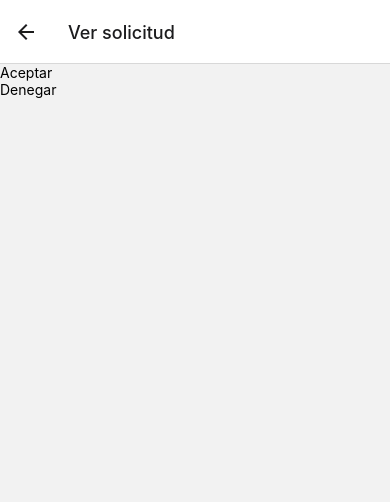
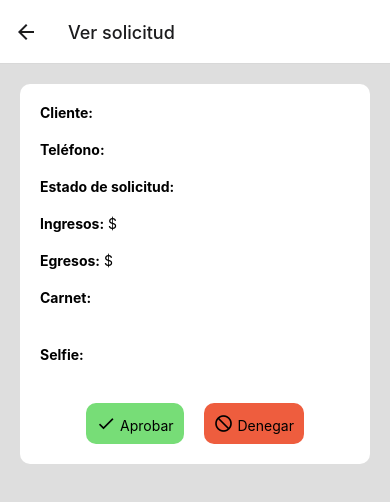
Before and after one commit to DMancia03/cliente-desafio-dps, a React Native app: screen /VerSolicitud in a window 390 px wide. Shown: the top 502 px of the page. Built offline with nearby package versions, Linux system fonts and the light colour scheme; no server answers.

Commit message:
Agregando diseño a solicitud individual

```diff
--- a/src/components/SolicitudResumen.js
+++ b/src/components/SolicitudResumen.js
@@ -6,7 +6,7 @@ import Icon from 'react-native-vector-icons/MaterialCommunityIcons';
 const SolicitudResumen = ({ solicitud, verSolicitud }) => {
     return (
         <View style={styles.container}>
-            <Text><Text style={styles.bolder}>Usuario:</Text> {solicitud.nombre}</Text>
+            <Text><Text style={styles.bolder}>Cliente:</Text> {solicitud.nombre}</Text>
             <Text><Text style={styles.bolder}>Teléfono:</Text> {solicitud.telefono}</Text>
             <Text><Text style={styles.bolder}>Estado de solicitud:</Text> {solicitud.estado}</Text>
             <TouchableOpacity style={styles.buttonDetails} onPress={() => {verSolicitud(solicitud)}}>
--- a/src/screens/VerSolicitud.js
+++ b/src/screens/VerSolicitud.js
@@ -1,22 +1,88 @@
 import React, { useState, useEffect } from "react";
-import { View, Text, Alert, TouchableOpacity } from "react-native";
+import { View, Text, Alert, TouchableOpacity, ScrollView, StyleSheet, Image } from "react-native";
+import axios from "axios";
+import colors from "../styles/colors";
+import Icon from "react-native-vector-icons/MaterialCommunityIcons";
 
 const VerSolicitud = ({ navigation, route }) => {
+    //Variables
     const [solicitud, setSolicitud] = useState(route.params.data);
 
+    //Funciones
+    const aprobarSolicitud = async () => {
+        Alert.alert('Aprobar solicitud', '¿Está seguro de aprobar la solicitud?')
+    }
+
+    const denegarSolicitud = async () => {
+        Alert.alert('Denegar solicitud', '¿Está seguro de denegar la solicitud?')
+    }
+
     return (
-        <View>
-            <Text>{solicitud.nombre}</Text>
-            <Text>{solicitud.telefono}</Text>
-            <Text>{solicitud.estado}</Text>
-            <TouchableOpacity>
-                <Text>Aceptar</Text>
-            </TouchableOpacity>
-            <TouchableOpacity>
-                <Text>Denegar</Text>
-            </TouchableOpacity>
-        </View>
+        <ScrollView style={styles.scrollView}>
+            <View style={styles.main}>
+                <Text><Text style={styles.bolder}>Cliente:</Text> {solicitud.nombre}</Text>
+                <Text><Text style={styles.bolder}>Teléfono:</Text> {solicitud.telefono}</Text>
+                <Text><Text style={styles.bolder}>Estado de solicitud:</Text> {solicitud.estado}</Text>
+                <Text><Text style={styles.bolder}>Ingresos:</Text> ${solicitud.ingresos}</Text>
+                <Text><Text style={styles.bolder}>Egresos:</Text> ${solicitud.egresos}</Text>
+                <Text style={styles.bolder}>Carnet:</Text>
+                <Image
+                    source={{uri: solicitud.carnetBase64}}
+                    width={'100%'}
+                    height={200}
+                />
+                <Text style={styles.bolder}>Selfie:</Text>
+                <Image
+                    source={{uri: solicitud.selfieBase64}}
+                    width={'100%'}
+                    height={200}
+                />
+                <View style={styles.buttonGroup}>
+                    <TouchableOpacity style={styles.buttonYes} onPress={() => {aprobarSolicitud()}}>
+                        <Text><Icon name="check" size={20} /> Aprobar</Text>
+                    </TouchableOpacity>
+                    <TouchableOpacity style={styles.buttonNo} onPress={() => {denegarSolicitud()}}>
+                        <Text><Icon name="cancel" size={20} /> Denegar</Text>
+                    </TouchableOpacity>
+                </View>
+            </View>
+        </ScrollView>
     );
 }
 
 export default VerSolicitud;
+
+const styles = StyleSheet.create({
+    scrollView: {
+        backgroundColor: colors.GRAY_BACKGROUND
+    },
+    main: {
+        backgroundColor: colors.WHITE,
+        display: 'flex',
+        flexDirection: 'column',
+        margin: 20,
+        gap: 20,
+        padding: 20,
+        borderRadius: 10
+    },
+    bolder: {
+        fontWeight: 'bold'
+    },
+    buttonGroup: {
+        display: 'flex',
+        flexDirection: 'row',
+        alignContent: 'center',
+        justifyContent: 'center',
+        gap: 20
+    },
+    buttonYes: {
+        backgroundColor: colors.SAVE,
+        padding: 10,
+        borderRadius: 10,
+    },
+    buttonNo: {
+        backgroundColor: colors.CANCEL,
+        padding: 10,
+        borderRadius: 10,
+    }
+})
--- a/src/styles/colors.js
+++ b/src/styles/colors.js
@@ -2,5 +2,7 @@ export default {
     PRYMARY_COLOR: '#003459',
     SECONDARY_COLOR: '#107acc',
     WHITE: 'white',
-    GRAY_BACKGROUND: '#dedede'
+    GRAY_BACKGROUND: '#dedede',
+    SAVE : '#77dd77',
+    CANCEL: '#ee5d3e',
 }
```
Also changed, not shown: assets/defaults/documents.png (added).
